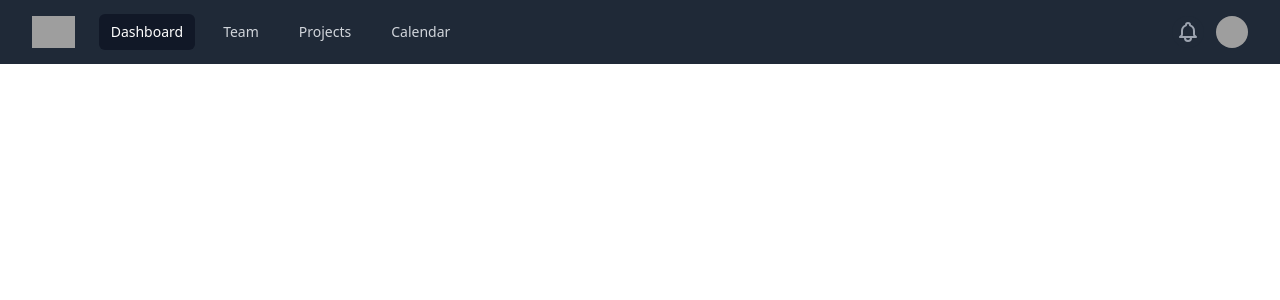
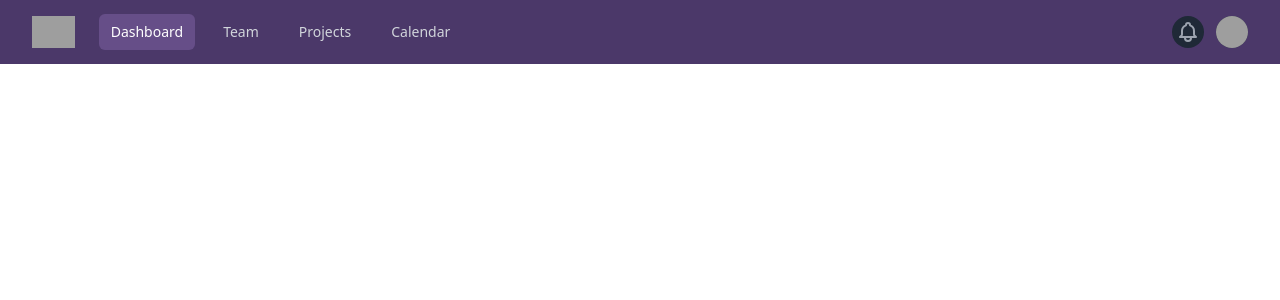
Before and after one commit to lecode-dev/games-api, a React (Create React App) app: page / in a window 1280 px wide. Shown: the top 300 px of the page. Built offline with nearby package versions, Linux system fonts and the light colour scheme; grey boxes are pictures that could not be loaded.

Commit message:
Adding purple colors

```diff
--- a/src/components/NavBar.tsx
+++ b/src/components/NavBar.tsx
@@ -17,7 +17,7 @@ function classNames(...classes:any) {
 
 export default function NavBar() {
   return (
-    <Disclosure as="nav" className="bg-gray-800">
+    <Disclosure as="nav" className="bg-purple">
       {({ open }) => (
         <>
           <div className="max-w-7xl mx-auto px-2 sm:px-6 lg:px-8">
@@ -53,7 +53,7 @@ export default function NavBar() {
                         key={item.name}
                         href={item.href}
                         className={classNames(
-                          item.current ? 'bg-gray-900 text-white' : 'text-gray-300 hover:bg-gray-700 hover:text-white',
+                          item.current ? 'bg-light-purple text-white' : 'text-gray-300 hover:bg-light-purple hover:text-white',
                           'px-3 py-2 rounded-md text-sm font-medium'
                         )}
                         aria-current={item.current ? 'page' : undefined}
```
